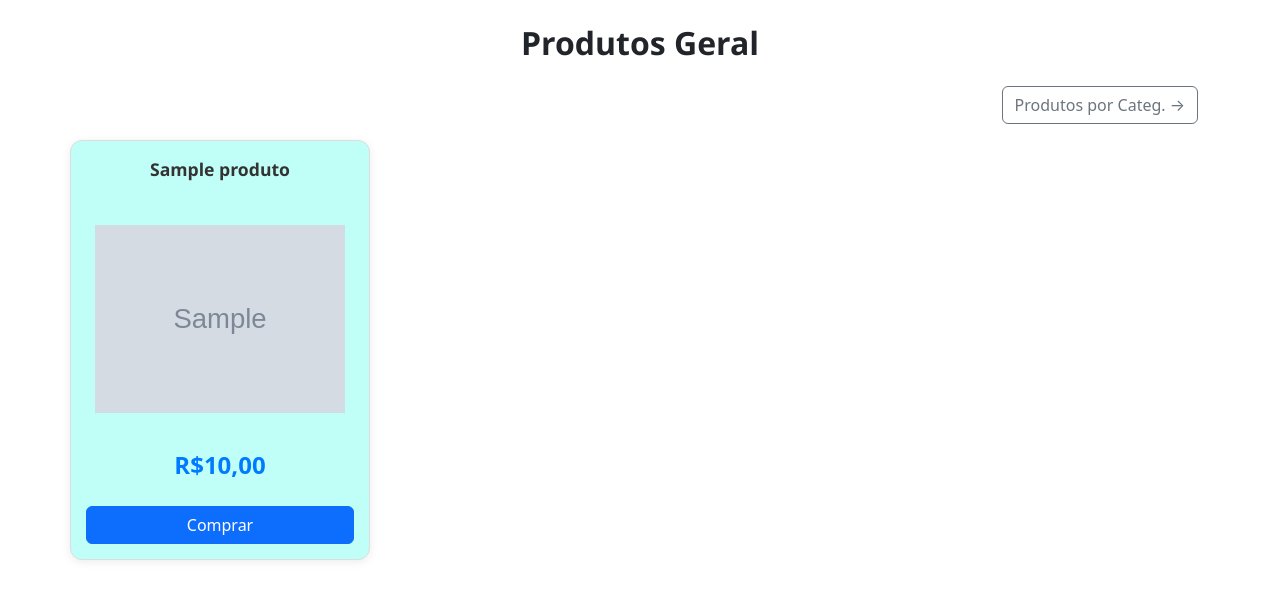
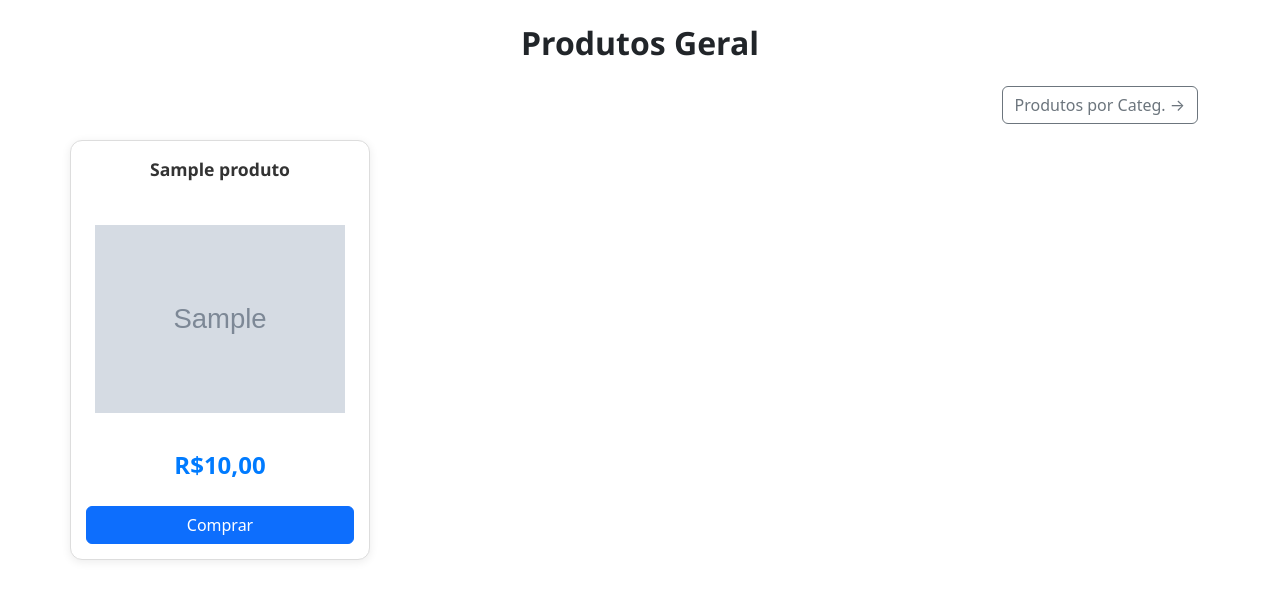
Before and after one commit to welitonsilva93/ecommerce, a Django app: page / in a window 1280 px wide. Shown: the part 77-676 px from the top of the page. Run offline with Django 4.2, Linux system fonts and the light colour scheme; tables that the repository leaves empty hold one stand-in row (values such as "Sample post"); grey boxes marked "Sample" are stand-in pictures.

Commit message:
correção no background css

```diff
--- a/app_loja/static/app_loja/css/style.css
+++ b/app_loja/static/app_loja/css/style.css
@@ -19,7 +19,7 @@
     flex-direction: column;
     justify-content: space-between;
     box-shadow: 0 2px 10px rgba(0, 0, 0, 0.08);
-    background-color: #c0fff7;
+    background-color: #fff;
     transition: transform 0.3s ease, box-shadow 0.3s ease, border 0.3s ease;
 }
 
```
